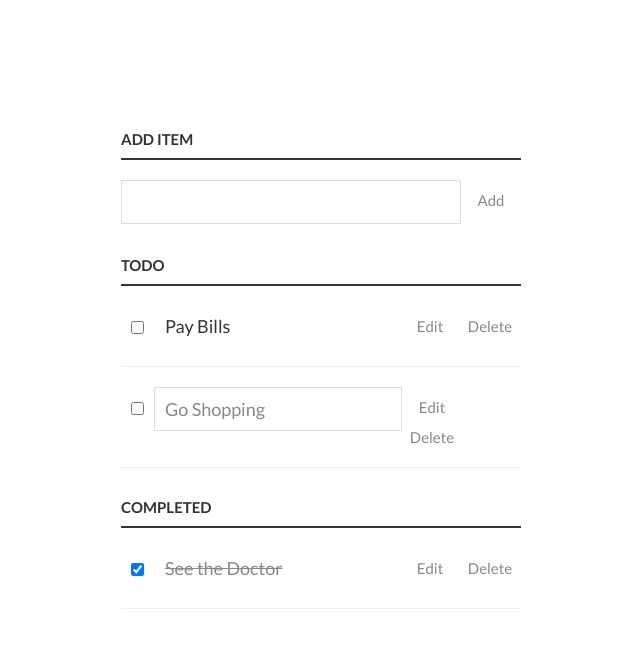
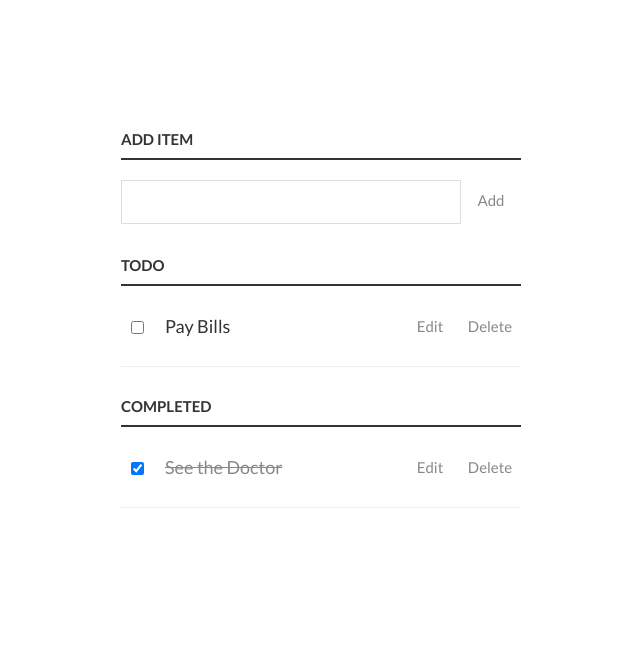
Before and after one commit to kelhwang/kelhwang.github.io, a plain HTML site: page index.html in a window 1280 px wide. Shown: the whole page, without its empty margins (319-959 px from the left). Drawn offline with Linux system fonts and the light colour scheme.

Commit message:
Formatting changes

```diff
--- a/index.html
+++ b/index.html
@@ -14,8 +14,6 @@
       <h3>Todo</h3>
       <ul id="incomplete-tasks">
         <li><input type="checkbox"><label>Pay Bills</label><input type="text"><button class="edit">Edit</button><button class="delete">Delete</button></li>
-        <li class="editMode"><input type="checkbox"><label>Go Shopping</label><input type="text" value="Go Shopping"><button class="edit">Edit</button><button class="delete">Delete</button></li>
-
       </ul>
 
       <h3>Completed</h3>
--- a/js/app.js
+++ b/js/app.js
@@ -80,6 +80,7 @@ var editTask = function() {
     //switch to editmode
     //input value becomes the label's text
     editInput.value = label.innerText;
+
   }
   //toggle editmode on the list item
   listItem.classList.toggle("editMode");
```
